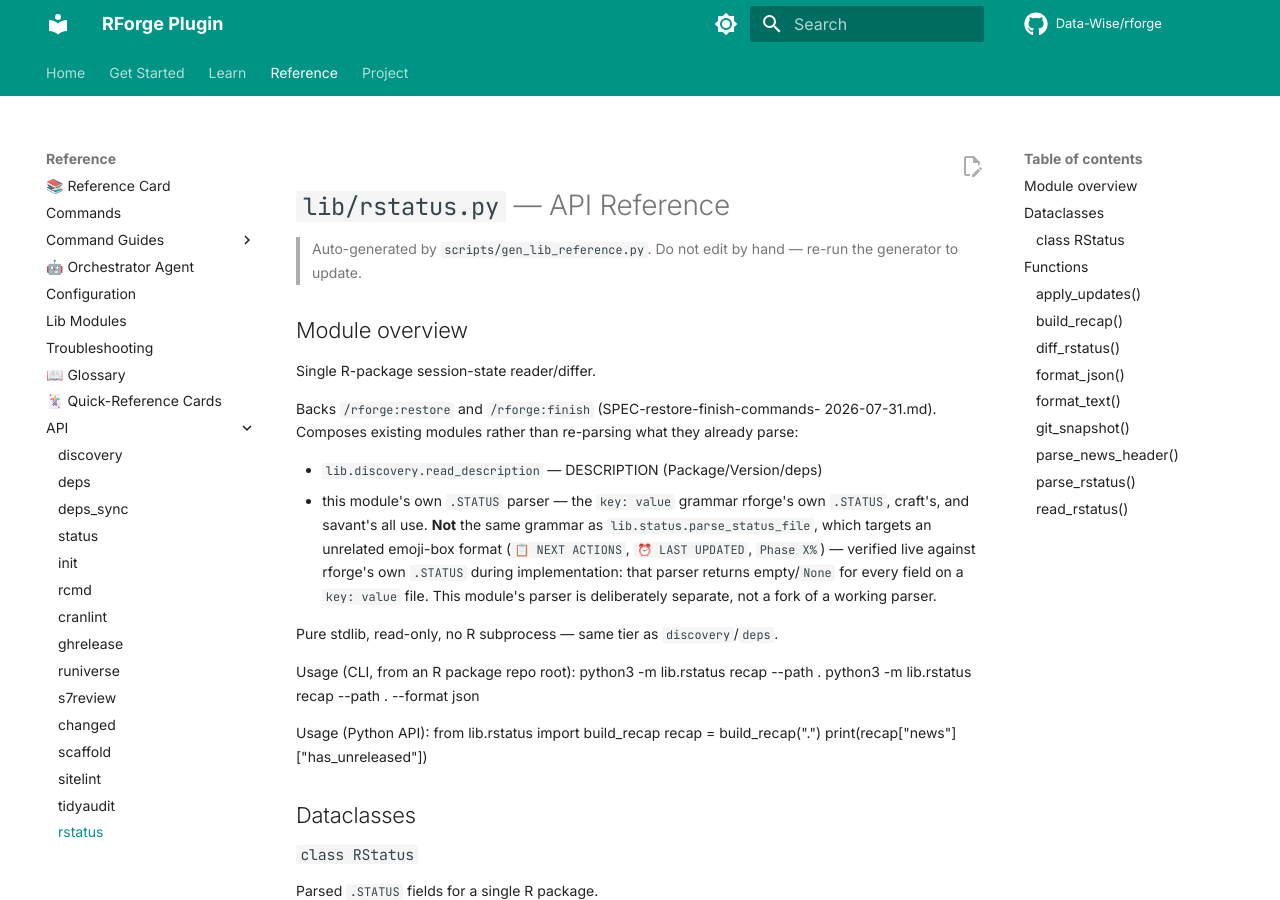
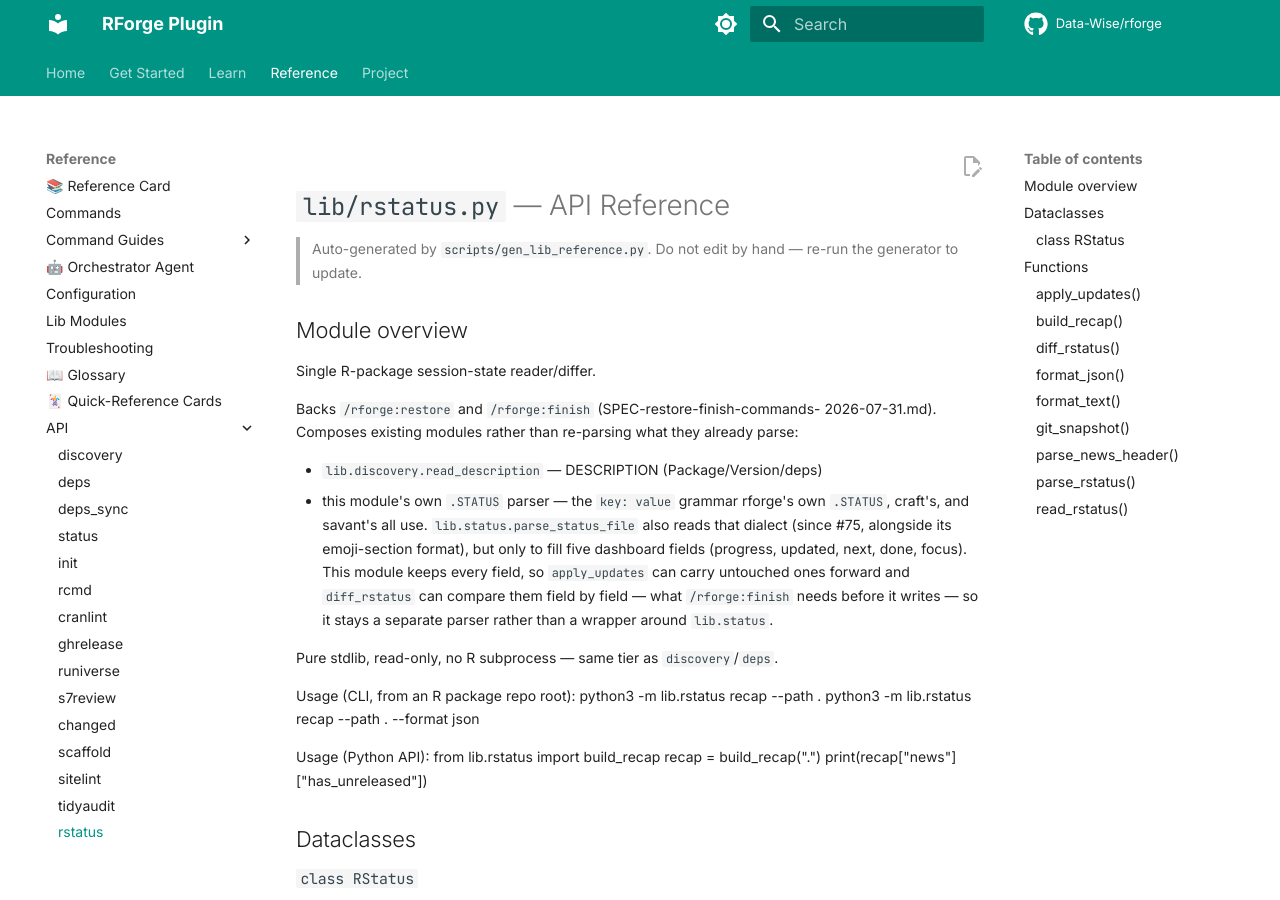
Before and after one commit to Data-Wise/rforge, an MkDocs documentation site: the page built from docs/reference/rstatus.md, in a window 1280 px wide and 900 px high. Built offline with MkDocs 1.6.1 and Material for MkDocs 9.7.7, drawn with Linux system fonts in a browser that asks for light colours; comment, search, counter and statistics services are not loaded.

Commit message:
docs(rstatus): correct stale claim that lib.status cannot read key: value files (#81)
* docs(rstatus): correct stale claim that lib.status cannot read key: value files

Since #75, lib.status.parse_status_file reads the frontmatter dialect too, so
the module docstring (and the generated docs/reference/rstatus.md) saying it
'returns empty/None for every field on a key: value file' was false. The
reason for a separate parser still holds and is now stated: lib.status fills
a few dashboard fields, rstatus keeps and round-trips every field.

Co-Authored-By: Claude Opus 5.5 <noreply@anthropic.com>

* docs(rstatus): list all five lib.status fields; rstatus diffs, finish writes

Review: lib.status's frontmatter path fills done too, and lib.rstatus has no
file write — apply_updates carries fields forward, diff_rstatus compares, and
/rforge:finish does the write.

Co-Authored-By: Claude Opus 5.5 <noreply@anthropic.com>

---------

Co-authored-by: Claude Opus 5.5 <noreply@anthropic.com>

```diff
--- a/docs/reference/rstatus.md
+++ b/docs/reference/rstatus.md
@@ -12,12 +12,13 @@ already parse:
 
 - `lib.discovery.read_description` — DESCRIPTION (Package/Version/deps)
 - this module's own `.STATUS` parser — the `key: value` grammar rforge's
-  own `.STATUS`, craft's, and savant's all use. **Not** the same grammar as
-  `lib.status.parse_status_file`, which targets an unrelated emoji-box
-  format (`📋 NEXT ACTIONS`, `⏰ LAST UPDATED`, `Phase X%`) — verified live
-  against rforge's own `.STATUS` during implementation: that parser returns
-  empty/`None` for every field on a `key: value` file. This module's parser
-  is deliberately separate, not a fork of a working parser.
+  own `.STATUS`, craft's, and savant's all use. `lib.status.parse_status_file`
+  also reads that dialect (since #75, alongside its emoji-section format), but
+  only to fill five dashboard fields (progress, updated, next, done, focus).
+  This module keeps every field, so `apply_updates` can carry untouched ones
+  forward and `diff_rstatus` can compare them field by field — what
+  `/rforge:finish` needs before it writes — so it stays a separate parser
+  rather than a wrapper around `lib.status`.
 
 Pure stdlib, read-only, no R subprocess — same tier as `discovery`/`deps`.
 
```
Also changed, not shown: 1 other file.
